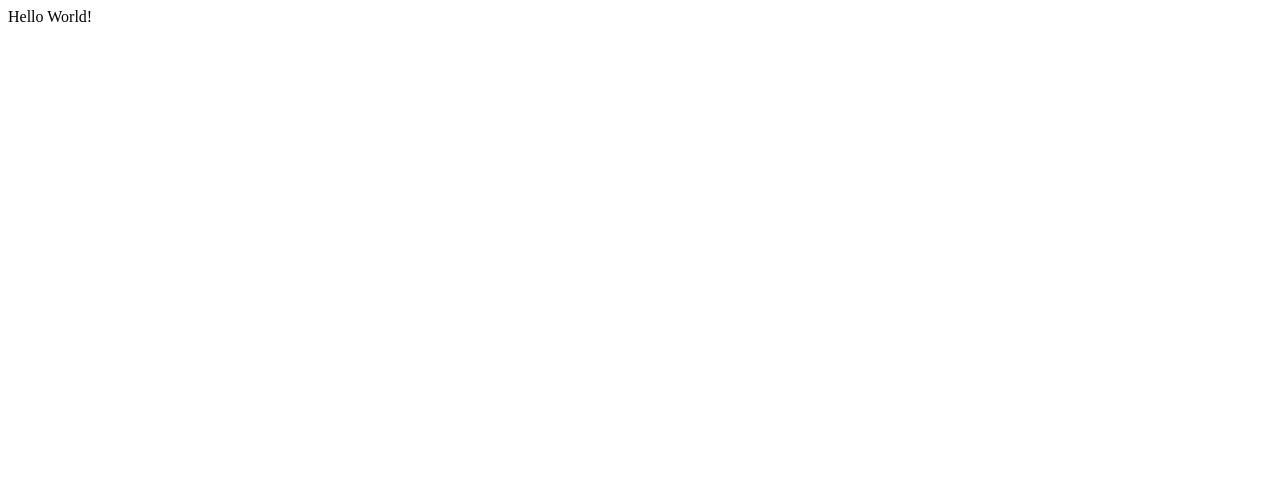
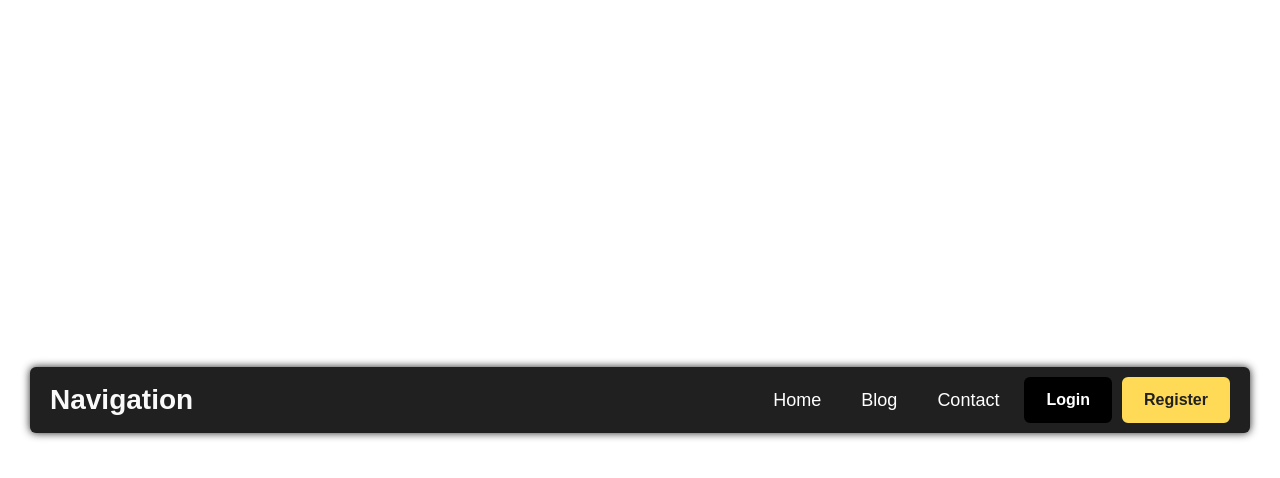
Before and after one commit to anasrul03/besquare-scss-sample, a website: page index.html in a window 1280 px wide. Drawn offline with Linux system fonts and the light colour scheme.

Commit message:
update base code

```diff
--- a/index.html
+++ b/index.html
@@ -4,10 +4,30 @@
         <meta charset="UTF-8" />
         <meta http-equiv="X-UA-Compatible" content="IE=edge" />
         <meta name="viewport" content="width=device-width, initial-scale=1.0" />
-        <link rel="stylesheet" href="./styles.css" />
-        <title>SASS Sample Project</title>
+        <link rel="stylesheet" href="./styles/navbar.css" />
+        <title>Navigation Project</title>
     </head>
     <body>
-        Hello World!
+        <header class="nav">
+            <h1 class="nav__title">Navigation</h1>
+
+            <ul class="nav__menu">
+                <li class="nav__menu__item">
+                    <a href="#">Home</a>
+                </li>
+                <li class="nav__menu__item">
+                    <a href="#">Blog</a>
+                </li>
+                <li class="nav__menu__item">
+                    <a href="#">Contact</a>
+                </li>
+                <li class="nav__menu__item">
+                    <button class="button">Login</button>
+                </li>
+                <li class="nav__menu__item">
+                    <button class="button is-primary">Register</button>
+                </li>
+            </ul>
+        </header>
     </body>
 </html>
--- a/package.json
+++ b/package.json
@@ -5,8 +5,8 @@
   "main": "index.js",
   "scripts": {
     "test": "echo \"Error: no test specified\" && exit 1",
-    "sass": "sass main.scss styles.css",
-    "sass:watch": "sass main.scss styles.css --watch"
+    "sass": "sass styles/main.scss styles/styles.css",
+    "sass:watch": "sass styles/main.scss styles/styles.css --watch"
   },
   "repository": {
     "type": "git",
--- /dev/null
+++ b/styles/navbar.css
@@ -0,0 +1,101 @@
+*,
+*::after,
+*::before {
+    box-sizing: border-box;
+}
+
+body {
+    margin: 0;
+    color: #fafafa;
+    font-family: sans-serif;
+    height: 100vh;
+    width: 100%;
+    display: flex;
+    justify-content: center;
+    align-items: center;
+}
+
+.nav {
+    width: 100%;
+    margin: 15px 30px;
+    box-shadow: 0px 0px 8px 0px #202020;
+    border-radius: 6px;
+    display: flex;
+    justify-content: space-between;
+    align-items: center;
+    background-color: #202020;
+    padding: 10px 20px;
+}
+
+.nav__title {
+    margin: 0;
+    font-size: 28px;
+    cursor: default;
+}
+
+.nav__menu {
+    display: flex;
+    align-items: center;
+    justify-content: flex-end;
+    margin-top: 0;
+    margin-bottom: 0;
+    padding-left: 0;
+    list-style: none;
+}
+
+.nav__menu__item {
+    margin-right: 10px;
+}
+
+.nav__menu__item:last-child {
+    margin-right: 0;
+}
+
+.nav__menu__item a {
+    padding: 10px 15px;
+    display: block;
+    color: #ffffff;
+    text-decoration: none;
+    font-size: 18px;
+    border-radius: 6px;
+    transition: all 0.15s ease;
+}
+
+.nav__menu__item a:hover {
+    background-color: rgb(250 250 250 / 15%);
+}
+
+.button {
+    display: inline-block;
+    outline: 0;
+    cursor: pointer;
+    border: 2px solid #000;
+    border-radius: 6px;
+    color: #ffffff;
+    background: #000;
+    font-size: 16px;
+    font-weight: 600;
+    padding: 12px 20px;
+    text-align: center;
+    transition: all 0.15s ease;
+    transition-duration: .15s;
+    transition-property: all;
+    transition-timing-function: cubic-bezier(.4,0,.2,1);
+}
+
+.button.is-primary {
+    background: #ffda57;
+    border-color: #ffda57;
+    color: #202020;
+}
+
+.button.is-primary:hover {
+    background: #000;
+    border-color: #ffda57;
+    color: #ffda57;
+}
+
+.button:hover {
+    color: #202020;
+    background: #ffda57;
+}
```
Also changed, not shown: styles.css (deleted), styles/main.scss (added), 1 other file.
